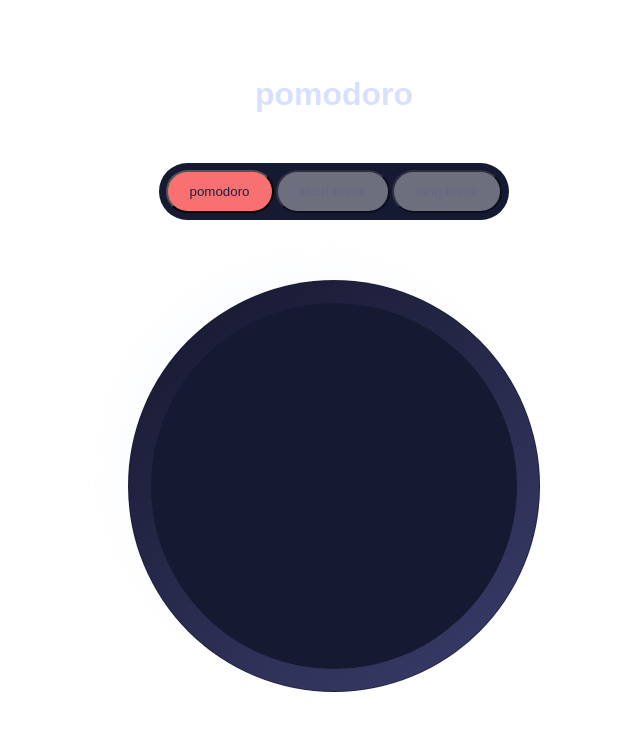
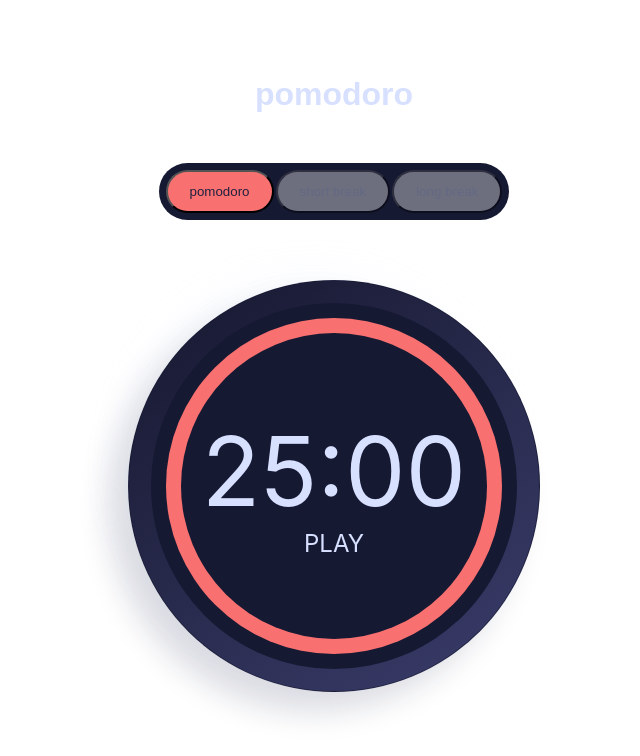
Before and after one commit to deakferi90/pomodoro, an Angular app: page / in a window 1280 px wide. Shown: the top 756 px of the page, without its empty margins (306-946 px from the left). Built offline with nearby package versions, Linux system fonts and the light colour scheme.

Commit message:
changes done for countdown

```diff
--- a/src/app/navbar/navbar.scss
+++ b/src/app/navbar/navbar.scss
@@ -15,6 +15,7 @@
         border-radius: 22px;
         color: #d7e0ff;
         opacity: 40%;
+        font-weight: 500;
 
         &.active {
           background: #f87070;
--- a/src/app/timer/timer.html
+++ b/src/app/timer/timer.html
@@ -1,5 +1,8 @@
 <div class="circle">
   <div class="inner-circle">
-    <div class="progress-bar"></div>
+    <div class="progress-bar" style="--progress: 100%">
+      <div class="time">25:00</div>
+      <div class="play-pause">{{ play }}</div>
+    </div>
   </div>
 </div>
--- a/src/app/timer/timer.scss
+++ b/src/app/timer/timer.scss
@@ -12,28 +12,58 @@
   width: 410px;
   height: 410px;
   border-radius: 50%;
-  box-shadow: -20px -20px 30px rgba(200, 220, 255, 0.05);
   background: linear-gradient(145deg, #16172e, #3a3d6b);
+  border: 1px solid rgba(22, 25, 50, 0.6);
+  box-shadow: -20px -20px 30px rgba(200, 220, 255, 0.05),
+    -20px 20px 30px rgba(20, 30, 70, 0.15);
   position: relative;
-  border: 1px solid rgba(22, 25, 50, 0.6);
+  display: flex;
+  align-items: center;
+  justify-content: center;
+}
 
 .inner-circle {
+  width: 366px;
   height: 366px;
-    width: 366px;
   border-radius: 50%;
-    margin: 0 auto;
   background: #161932;
-    position: absolute;
-    top: 22px;
-    left: 22px;
+  position: relative;
+  display: flex;
+  align-items: center;
+  justify-content: center;
+}
 
 .progress-bar {
+  width: 336px;
   height: 336px;
-      width: 336px;
+  border-radius: 50%;
+  background: conic-gradient(#f87070 var(--progress, 0%), transparent 0%);
+  position: relative;
+  display: flex;
+  flex-direction: column;
+  justify-content: center;
+  align-items: center;
+  color: #fff;
+  font-size: 96px;
+  color: #d7e0ff;
+  .time {
+    z-index: 2;
+    display: flex;
+  }
+
+  .play-pause {
+    font-size: 24px;
+    z-index: 2;
+  }
+}
+
+.progress-bar::before {
+  content: "";
   position: absolute;
   top: 15px;
   left: 15px;
+  width: 306px;
+  height: 306px;
   border-radius: 50%;
+  background: #161932;
 }
-  }
-}
--- a/src/app/timer/timer.ts
+++ b/src/app/timer/timer.ts
@@ -1,6 +1,4 @@
 import { Component, signal } from '@angular/core';
-//import { RouterOutlet } from '@angular/router';
-// import { Navbar } from '../navbar/navbar';
 
 @Component({
   selector: 'app-timer',
@@ -10,4 +8,6 @@ import { Component, signal } from '@angular/core';
 })
 export class Timer {
   protected readonly title = signal('pomodoro-app');
+  public play = 'PLAY';
+  public pause = 'PAUSE';
 }
```
Lines whose indentation alone changed are shown as unchanged.
